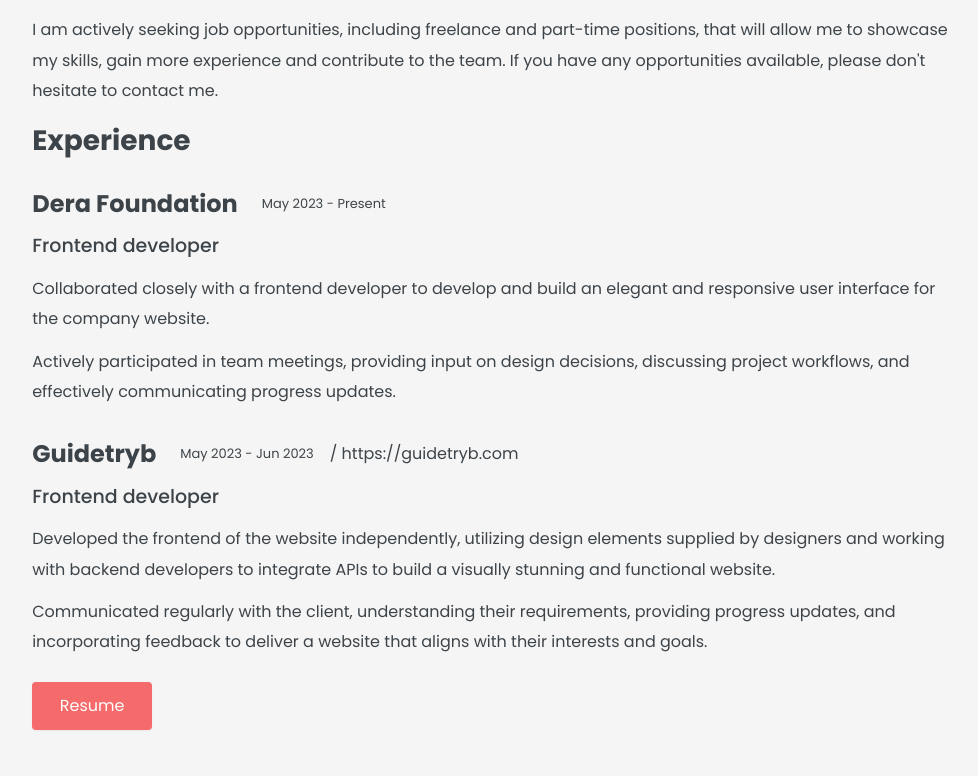
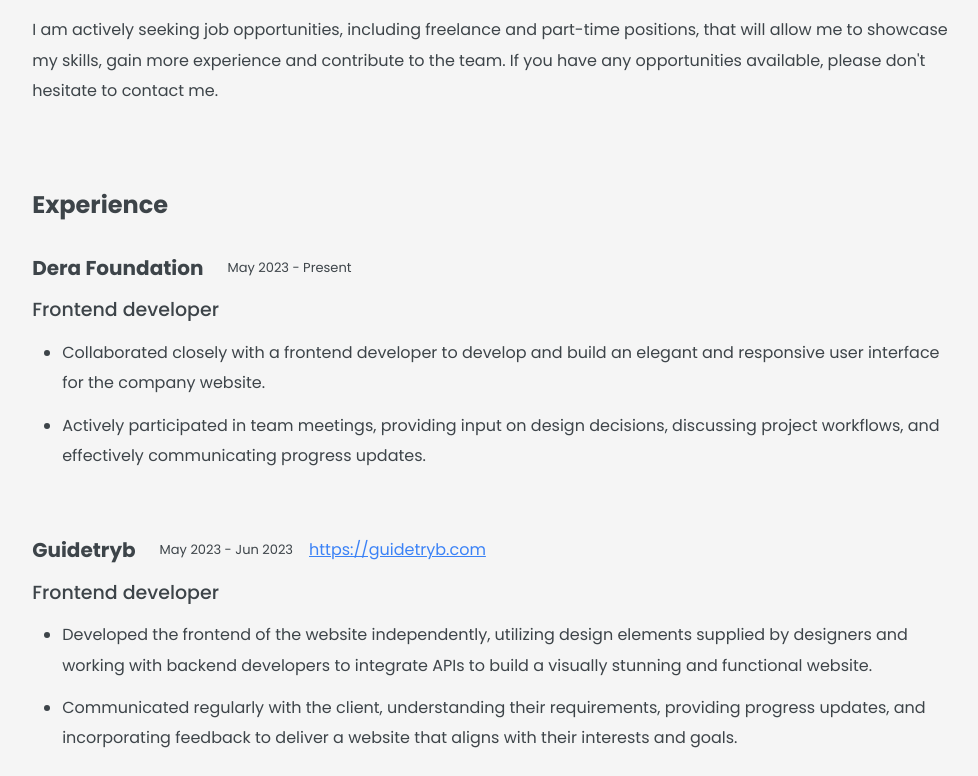
Before and after one commit to Simplyauf/PORTFOLIO-SITE, a React (Vite) app: page / in a window 1280 px wide. Shown: the part 1263-2039 px from the top of the page, without its empty margins (147-1125 px from the left). Built offline with nearby package versions, Linux system fonts and the light colour scheme.

Commit message:
style fix : experience section

```diff
--- a/src/components/aboutMe.jsx
+++ b/src/components/aboutMe.jsx
@@ -55,20 +55,20 @@ export const AboutMe = () => {
         initial="initial"
         whileInView="animate"
         transition={{ duration: 1, ease: "easeInOut" }}
-        className="leading-[190%] mt-5 "
+        className="leading-[190%] mt-[84px] "
       >
-      <h2 className="font-bold text-[28px]">Experience</h2>
+      <h2 className="font-bold text-[24px]">Experience</h2>
       <div className="w-full flex-col mt-8 flex justify-between">
 
             <div className=" experiences">
 
-              <div className="flex items-center "> <h1 className="text-[24px] font-bold">Dera Foundation</h1>
+              <div className="flex items-center "> <h1 className="text-[20px] font-bold">Dera Foundation</h1>
               <span className="text-[13px] ml-6 font-extralight  experiences">
                 May 2023 - Present
             </span>
               </div>
               <h3 className="text-[19px] mt-3 font-medium">Frontend developer</h3>
-              <ul className="lg:space-y-3 space-y-6  mt-3">
+              <ul className="lg:space-y-3 space-y-6  mt-3 list-disc pl-[30px]">
                 <li className="text-[16px] ">
                 Collaborated closely with a frontend developer to develop and build an elegant and responsive user interface for the company website.
                 </li>
@@ -78,18 +78,19 @@ export const AboutMe = () => {
               </ul>
             </div>
           </div>
-          <div className="w-full flex-col  flex justify-between mt-8">
+          <div className="w-full flex-col  flex justify-between mt-[4rem]">
 
           <div className=" experiences">
 
-            <div className="flex items-center "> <h1 className="text-[24px] font-bold">Guidetryb</h1>
+            <div className="flex items-center flex-wrap"> <h1 className="text-[20px] font-bold">Guidetryb</h1>
             <span className="text-[13px] ml-6 font-extralight  experiences">
               May 2023 - Jun 2023
           </span>
-          <span className="italics ml-4">/ https://guidetryb.com</span>
+          <a className="text-blue-500 underline italics ml-4" href="https://guidetryb.com">https://guidetryb.com</a>
+
             </div>
             <h3 className="text-[19px] mt-3 font-medium">Frontend developer</h3>
-            <ul className="lg:space-y-3 space-y-6  mt-3">
+            <ul className="lg:space-y-3 space-y-6  mt-3 list-disc pl-[30px]">
               <li className="text-[16px]">
               Developed the frontend of the website independently, utilizing design elements supplied by designers and working with backend developers to integrate APIs to build a visually stunning and functional website.
               </li>
```
